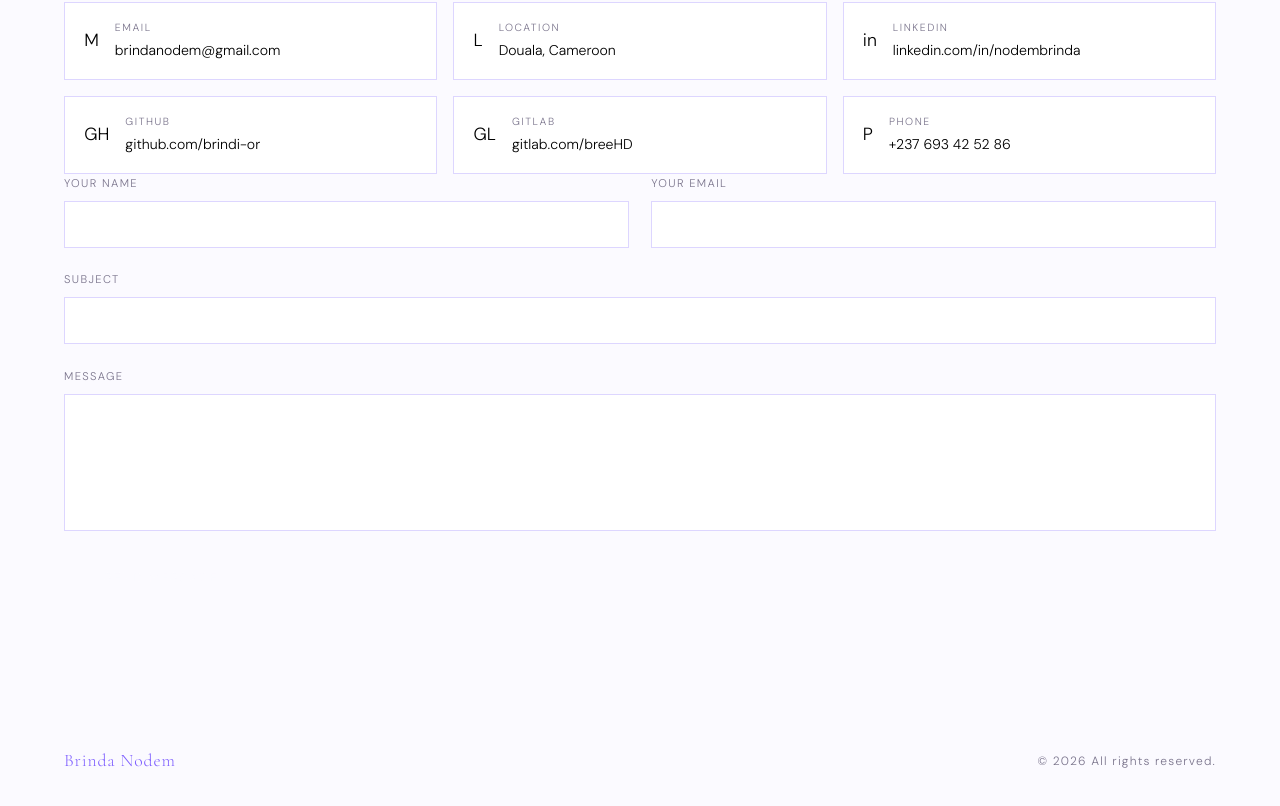
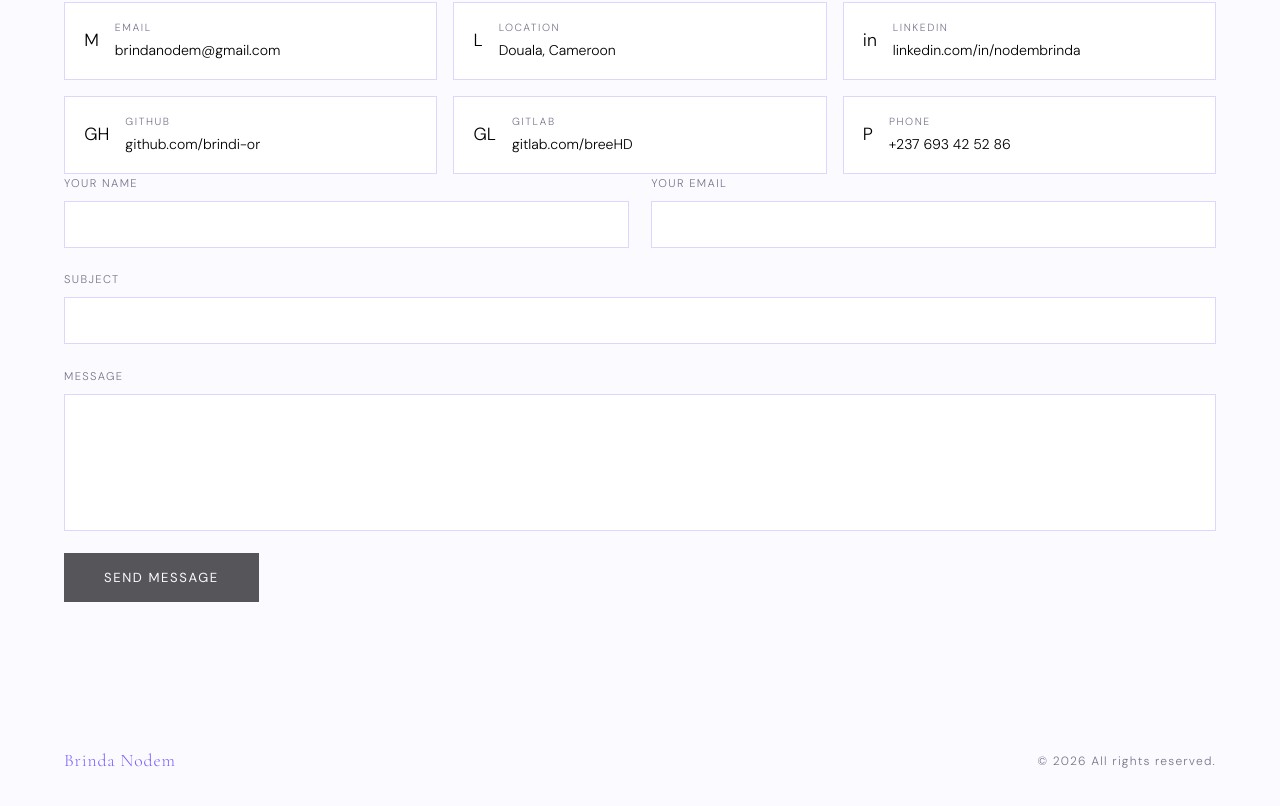
Before and after one commit to brindi-or/portofolio, an Angular app: page / in a window 1280 px wide. Shown: the part 3235-4041 px from the top of the page. Built offline with nearby package versions, Linux system fonts and the light colour scheme.

Commit message:
Add CSS fallbacks for submit button so it stays visible without theme vars

```diff
--- a/src/app/components/contact/contact.scss
+++ b/src/app/components/contact/contact.scss
@@ -139,8 +139,8 @@ section {
       }
 
       .submit-btn {
-        background: var(--charcoal);
-        color: var(--ivory);
+        background: var(--charcoal, #1f1f23);
+        color: var(--ivory, #fbfaff);
         border: none;
         padding: 1rem 2.5rem;
         font-family: 'DM Sans', sans-serif;
@@ -148,11 +148,15 @@ section {
         letter-spacing: 0.12em;
         text-transform: uppercase;
         cursor: pointer;
-        transition: background 0.3s;
+        transition: background 0.3s, opacity 0.2s;
         align-self: flex-start;
 
-        &:hover:not(:disabled) { background: var(--purple); }
-        &:disabled { opacity: 0.5; cursor: not-allowed; }
+        &:hover:not(:disabled) { background: var(--purple, #7c5cff); }
+        &:disabled {
+          background: var(--charcoal, #1f1f23);
+          opacity: 0.75;
+          cursor: not-allowed;
+        }
       }
     }
   }
```
